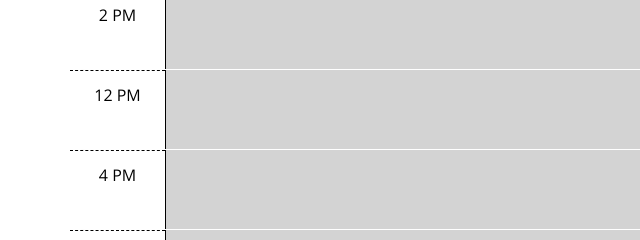
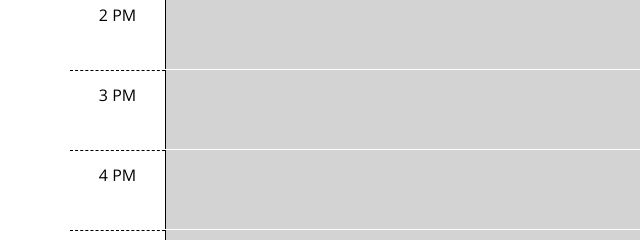
Before and after one commit to marionsy/work-day-scheduler, a plain HTML site: page index.html in a window 1280 px wide. Shown: the part 747-987 px from the top of the page, 0-640 px from the left. Drawn offline with nearby package versions, Linux system fonts and the light colour scheme.

Commit message:
fixed typo in html timeblock

```diff
--- a/index.html
+++ b/index.html
@@ -81,7 +81,7 @@
       </div>
 
       <div class="row time-block" id="15">
-        <div class="col-1 hour pt-3">12 PM</div>
+        <div class="col-1 hour pt-3">3 PM</div>
         <textarea class="col-10 description"></textarea>
         <button class="col-1 btn saveBtn"><i class="fas fa-save"></i></button>
       </div>
```
